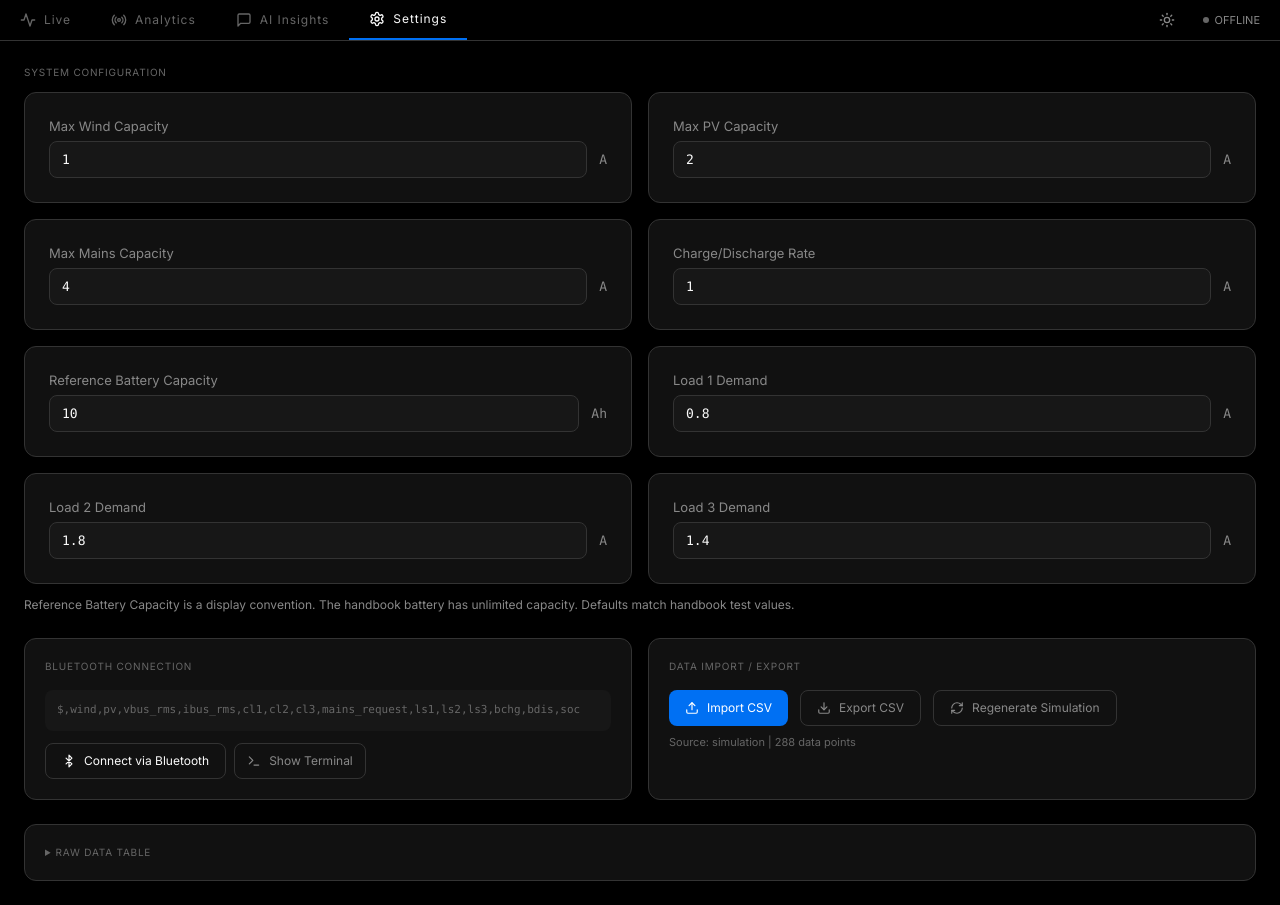
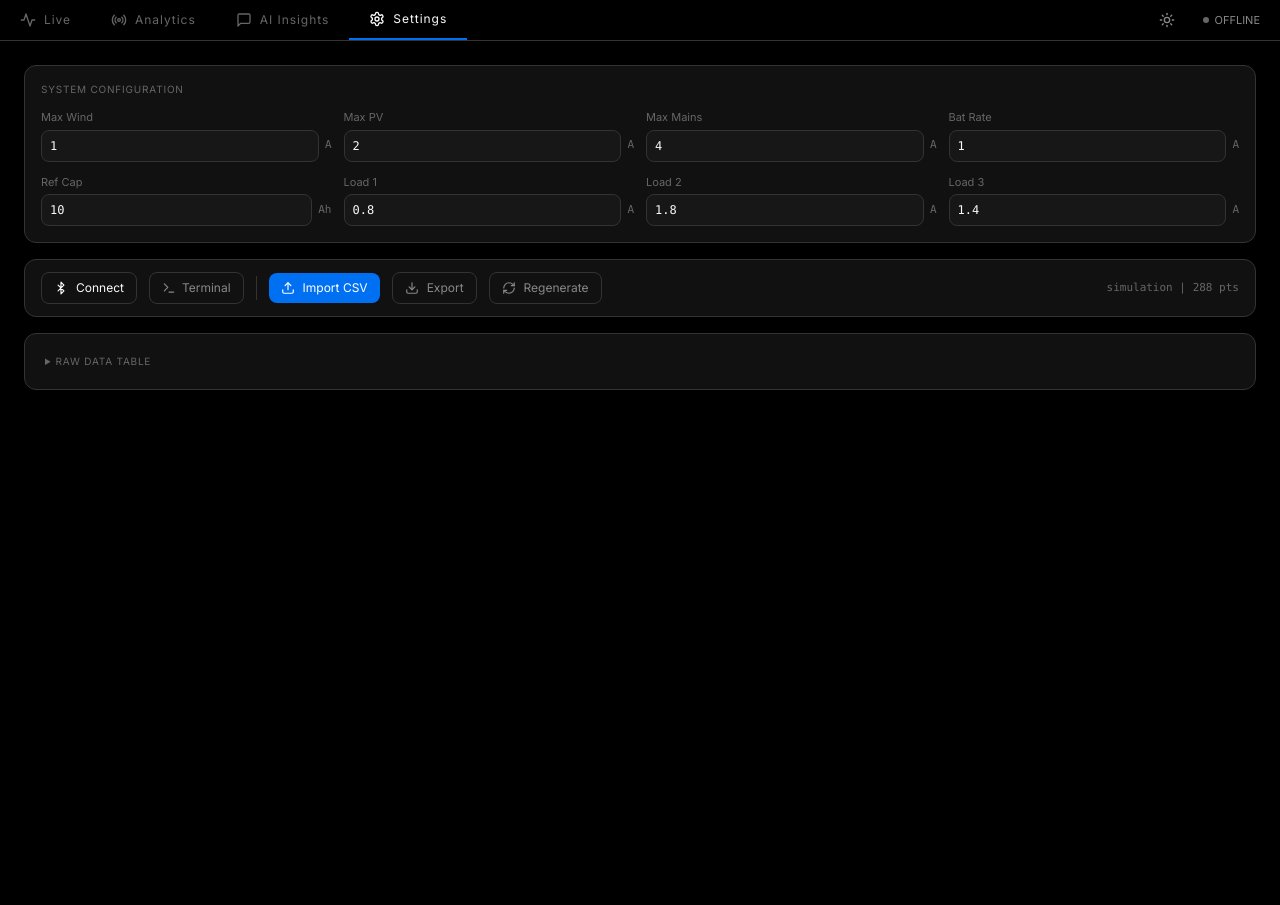
Before and after one commit to Jai71/d5-dashboard, a React (Vite) app: page / in a window 1280 px wide. Both pictures are taken after a click on the button "Settings". After the commit the page ends 800 px from the top, so only its background shows below. Built offline with nearby package versions, Linux system fonts and the light colour scheme.

Commit message:
Compact Settings tab: 4-col config grid, single toolbar row, bigger terminal

```diff
--- a/src/components/SettingsPanel.tsx
+++ b/src/components/SettingsPanel.tsx
@@ -167,26 +167,26 @@ export default function SettingsPanel({
   const hasSerial = typeof navigator !== 'undefined' && 'serial' in navigator;
 
   return (
-    <div className="space-y-6">
-      {/* System Configuration */}
-      <div>
+    <div className="space-y-4">
+      {/* System Configuration — compact grid */}
+      <div className="bg-bg-surface1 border border-border-default rounded-xl p-4">
         <div className="text-[10px] uppercase tracking-[0.08em] text-text-tertiary mb-3">
           SYSTEM CONFIGURATION
         </div>
-        <div className="grid grid-cols-2 gap-4">
+        <div className="grid grid-cols-4 gap-3">
           {([
-            ['maxWind', 'Max Wind Capacity', 'A', 0, 5, 0.1],
-            ['maxPV', 'Max PV Capacity', 'A', 0, 5, 0.1],
-            ['maxMains', 'Max Mains Capacity', 'A', 0, 10, 0.1],
-            ['batteryRate', 'Charge/Discharge Rate', 'A', 0, 5, 0.1],
-            ['refCapacity', 'Reference Battery Capacity', 'Ah', 1, 50, 0.5],
-            ['load1Demand', 'Load 1 Demand', 'A', 0, 5, 0.1],
-            ['load2Demand', 'Load 2 Demand', 'A', 0, 5, 0.1],
-            ['load3Demand', 'Load 3 Demand', 'A', 0, 5, 0.1],
+            ['maxWind', 'Max Wind', 'A', 0, 5, 0.1],
+            ['maxPV', 'Max PV', 'A', 0, 5, 0.1],
+            ['maxMains', 'Max Mains', 'A', 0, 10, 0.1],
+            ['batteryRate', 'Bat Rate', 'A', 0, 5, 0.1],
+            ['refCapacity', 'Ref Cap', 'Ah', 1, 50, 0.5],
+            ['load1Demand', 'Load 1', 'A', 0, 5, 0.1],
+            ['load2Demand', 'Load 2', 'A', 0, 5, 0.1],
+            ['load3Demand', 'Load 3', 'A', 0, 5, 0.1],
           ] as [keyof Settings, string, string, number, number, number][]).map(([key, label, unit, min, max, step]) => (
-            <div key={key} className="bg-bg-surface1 border border-border-default rounded-xl p-6">
-              <label className="text-[13px] text-text-secondary block mb-1">{label}</label>
-              <div className="flex items-center">
+            <div key={key}>
+              <label className="text-[11px] text-text-tertiary block mb-1">{label}</label>
+              <div className="flex items-center gap-1.5">
                 <input
                   type="number"
                   min={min}
@@ -194,58 +194,90 @@ export default function SettingsPanel({
                   step={step}
                   value={settings[key]}
                   onChange={(e) => updateSetting(key, parseFloat(e.target.value) || 0, min, max)}
-                  className="flex-1 bg-bg-surface2 border border-border-default rounded-lg px-3 py-2 text-[13px] font-mono text-text-primary
+                  className="w-full bg-bg-surface2 border border-border-default rounded-lg px-2 py-1.5 text-[12px] font-mono text-text-primary
                     focus:outline-none focus:[box-shadow:0_0_0_2px_rgba(160,200,255,0.4)]"
                 />
-                <span className="text-[13px] text-text-secondary font-mono ml-3">{unit}</span>
+                <span className="text-[11px] text-text-tertiary font-mono shrink-0">{unit}</span>
               </div>
             </div>
           ))}
         </div>
-        <p className="text-[12px] text-text-secondary mt-3">
-          Reference Battery Capacity is a display convention. The handbook battery has unlimited capacity. Defaults match handbook test values.
-        </p>
       </div>
 
-      {/* Bluetooth + Data side by side */}
-      <div className="flex gap-4">
-      {/* Bluetooth / Serial */}
-      <div className="flex-1 bg-bg-surface1 border border-border-default rounded-xl p-5">
-        <div className="text-[10px] uppercase tracking-[0.08em] text-text-tertiary mb-4">
-          BLUETOOTH CONNECTION
-        </div>
-        <div className="text-[11px] font-mono text-text-tertiary mb-3 bg-bg-surface2 rounded-lg p-3">
-          $,wind,pv,vbus_rms,ibus_rms,cl1,cl2,cl3,mains_request,ls1,ls2,ls3,bchg,bdis,soc
-        </div>
+      {/* Data toolbar — single row */}
+      <div className="bg-bg-surface1 border border-border-default rounded-xl px-4 py-3">
+        <div className="flex items-center gap-3">
+          {/* Bluetooth */}
           {hasSerial ? (
-          <div className="flex items-center gap-2">
+            <>
               <button
                 onClick={serial.isConnected ? serial.disconnect : serial.connect}
-              className="flex items-center gap-2 px-4 py-2 text-[12px] border border-border-default rounded-lg hover:bg-bg-surface3 transition-colors"
+                className="flex items-center gap-2 px-3 py-1.5 text-[12px] border border-border-default rounded-lg hover:bg-bg-surface3 transition-colors"
               >
                 {serial.isConnected ? <BluetoothOff size={14} /> : <Bluetooth size={14} />}
-              {serial.isConnected ? 'Disconnect' : 'Connect via Bluetooth'}
+                {serial.isConnected ? 'Disconnect' : 'Connect'}
               </button>
               <button
                 onClick={() => setShowTerminal((v) => !v)}
-              className={`flex items-center gap-2 px-3 py-2 text-[12px] border rounded-lg transition-colors ${
+                className={`flex items-center gap-1.5 px-3 py-1.5 text-[12px] border rounded-lg transition-colors ${
                   showTerminal
                     ? 'border-accent text-accent bg-bg-surface2'
                     : 'border-border-default text-text-secondary hover:bg-bg-surface3'
                 }`}
               >
                 <Terminal size={14} />
-              {showTerminal ? 'Hide Terminal' : 'Show Terminal'}
+                Terminal
               </button>
+            </>
+          ) : (
+            <span className="text-[11px] text-error">No Web Serial</span>
+          )}
+
+          {/* Divider */}
+          <div className="border-l border-border-default h-6" />
+
+          {/* CSV / Data */}
+          <button
+            onClick={() => fileRef.current?.click()}
+            className="flex items-center gap-2 px-3 py-1.5 text-[12px] bg-accent text-white rounded-lg"
+          >
+            <Upload size={14} />
+            Import CSV
+          </button>
+          <input
+            ref={fileRef}
+            type="file"
+            accept=".csv"
+            onChange={handleFileSelect}
+            className="hidden"
+          />
+          <button
+            onClick={onExport}
+            disabled={rawData.length === 0}
+            className="flex items-center gap-2 px-3 py-1.5 text-[12px] border border-border-default text-text-secondary rounded-lg hover:bg-bg-surface3 disabled:opacity-40"
+          >
+            <Download size={14} />
+            Export
+          </button>
+          <button
+            onClick={onRegenerate}
+            className="flex items-center gap-2 px-3 py-1.5 text-[12px] border border-border-default text-text-secondary rounded-lg hover:bg-bg-surface3"
+          >
+            <RefreshCw size={14} />
+            Regenerate
+          </button>
+
+          {/* Status */}
+          <div className="ml-auto text-[11px] text-text-tertiary font-mono">
+            {dataSource} | {rawData.length} pts
           </div>
-        ) : (
-          <div className="text-[12px] text-error">
-            Web Serial not available. Chrome required.
         </div>
-        )}
+      </div>
+
+      {/* Terminal — full width */}
       {showTerminal && (
-          <div className="mt-3">
-            <div className="flex items-center justify-between mb-1">
+        <div className="bg-bg-surface1 border border-border-default rounded-xl p-4">
+          <div className="flex items-center justify-between mb-2">
             <span className="text-[10px] uppercase tracking-[0.08em] text-text-tertiary">
               SERIAL TERMINAL ({serial.rawLines.length} lines)
             </span>
@@ -264,7 +296,7 @@ export default function SettingsPanel({
               const atBottom = el.scrollHeight - el.scrollTop - el.clientHeight < 100;
               userScrolledRef.current = !atBottom;
             }}
-              className="bg-black border border-border-default rounded-xl p-3 max-h-[300px] overflow-y-auto"
+            className="bg-black border border-border-default rounded-xl p-3 max-h-[500px] overflow-y-auto"
           >
             {serial.rawLines.length === 0 ? (
               <div className="text-[11px] font-mono text-text-muted">
@@ -280,49 +312,6 @@ export default function SettingsPanel({
           </div>
         </div>
       )}
-      </div>
-
-      {/* CSV Import/Export */}
-      <div className="flex-1 bg-bg-surface1 border border-border-default rounded-xl p-5">
-        <div className="text-[10px] uppercase tracking-[0.08em] text-text-tertiary mb-4">
-          DATA IMPORT / EXPORT
-        </div>
-        <div className="flex gap-3">
-          <button
-            onClick={() => fileRef.current?.click()}
-            className="flex items-center gap-2 px-4 py-2 text-[12px] bg-accent text-white rounded-lg"
-          >
-            <Upload size={14} />
-            Import CSV
-          </button>
-          <input
-            ref={fileRef}
-            type="file"
-            accept=".csv"
-            onChange={handleFileSelect}
-            className="hidden"
-          />
-          <button
-            onClick={onExport}
-            disabled={rawData.length === 0}
-            className="flex items-center gap-2 px-4 py-2 text-[12px] border border-border-default text-text-secondary rounded-lg hover:bg-bg-surface3 disabled:opacity-40"
-          >
-            <Download size={14} />
-            Export CSV
-          </button>
-          <button
-            onClick={onRegenerate}
-            className="flex items-center gap-2 px-4 py-2 text-[12px] border border-border-default text-text-secondary rounded-lg hover:bg-bg-surface3"
-          >
-            <RefreshCw size={14} />
-            Regenerate Simulation
-          </button>
-        </div>
-        <div className="mt-2 text-[11px] text-text-tertiary">
-          Source: {dataSource} | {rawData.length} data points
-        </div>
-      </div>
-      </div>
 
       {/* Column mapping screen */}
       {csvHeaders && (
```
Lines whose indentation alone changed are shown as unchanged.
